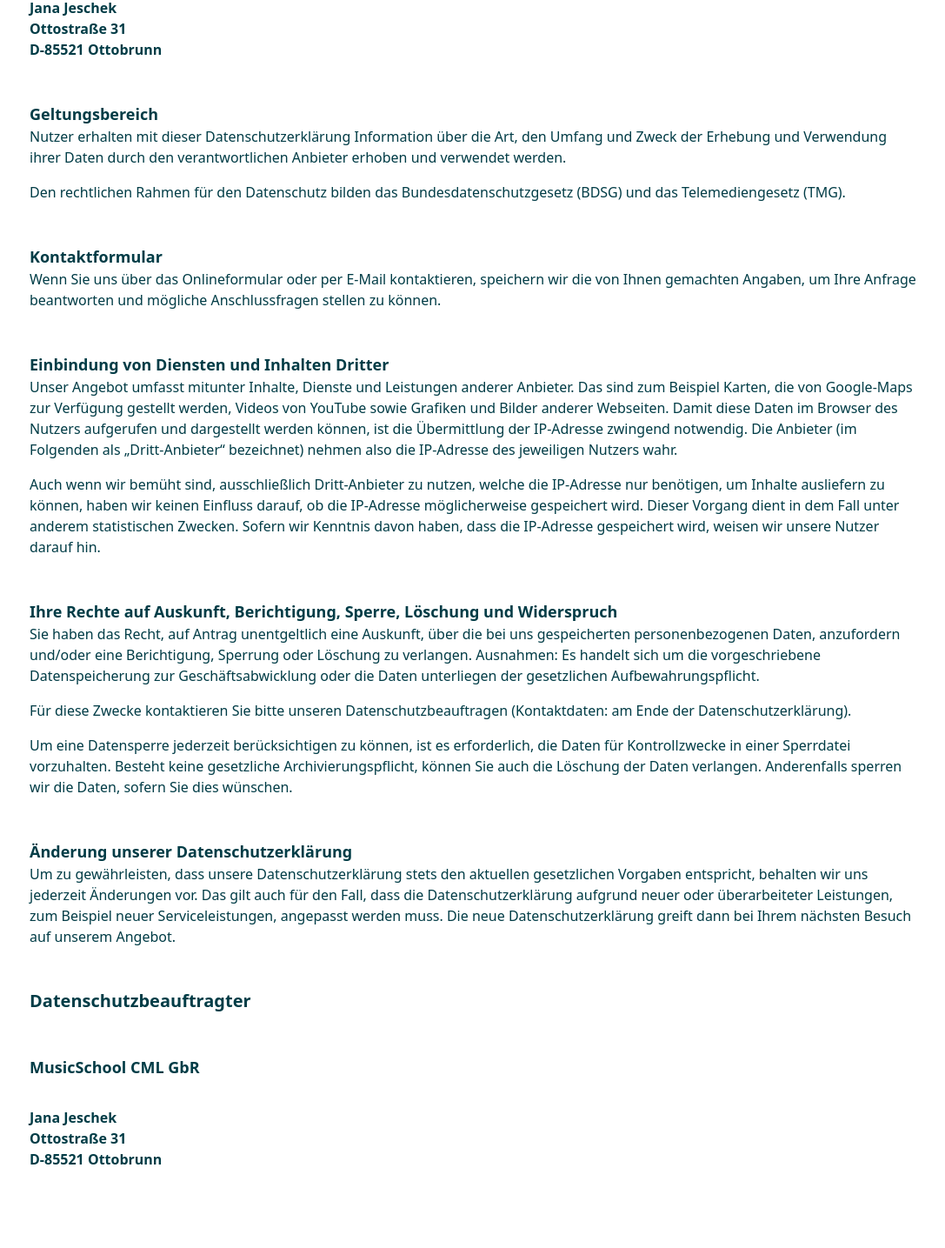
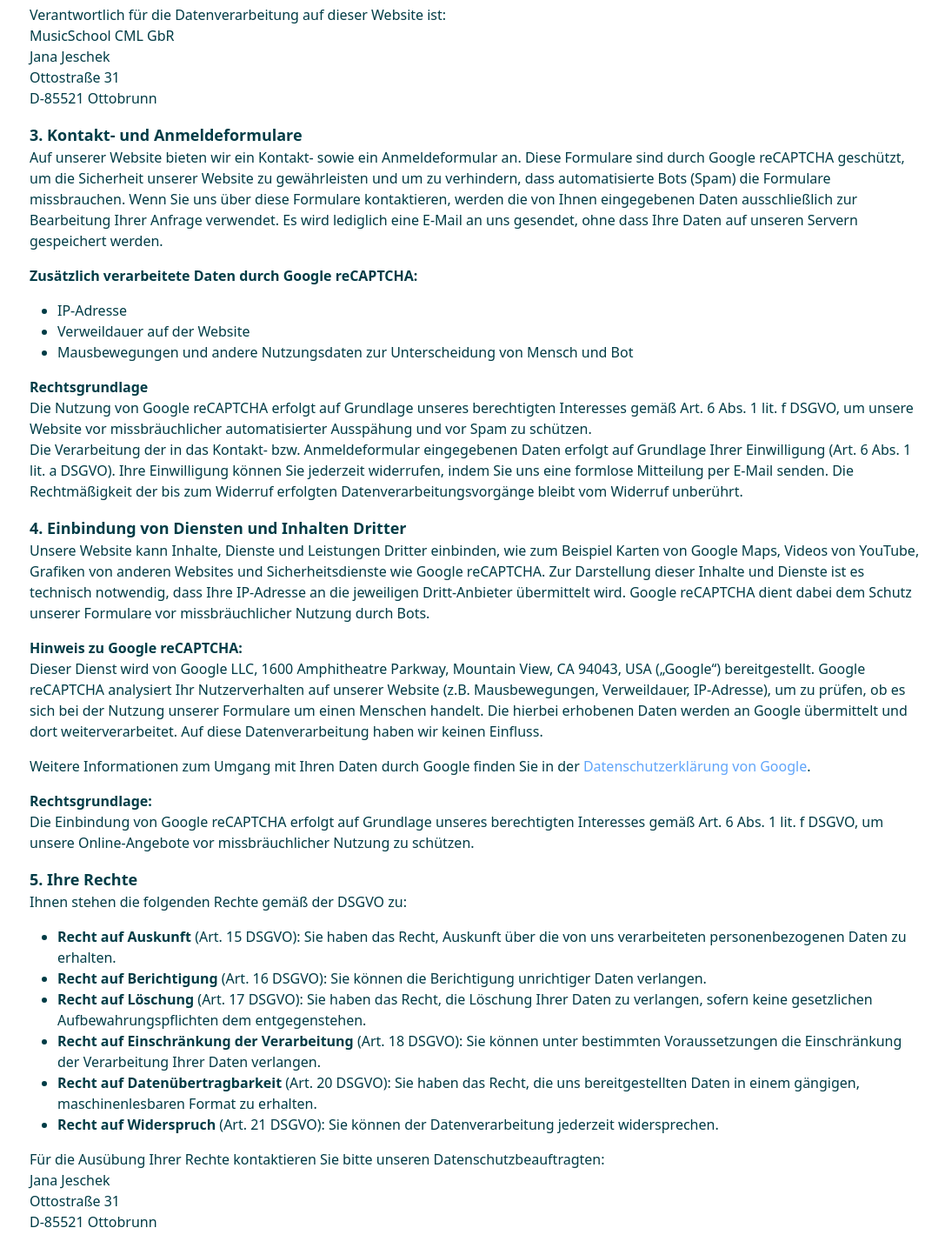
Before and after one commit to maxischmaxi/musicschool, a React (Vite) app: page /privacy in a window 1280 px wide. Shown: the part 383-1818 px from the top of the page at 87% size, without its empty margins (94-1181 px from the left). Built offline with nearby package versions, Linux system fonts and the light colour scheme; no server answers.

Commit message:
various changes

```diff
--- a/src/pages/Privacy.tsx
+++ b/src/pages/Privacy.tsx
@@ -4,87 +4,150 @@ export function Privacy() {
       <h1 className="w-full text-2xl md:text-5xl font-semibold text-center">
         Datenschutzerklärung
       </h1>
-      <h4 className="text-xl font-bold mt-12">
-        Anbieter und verantwortliche Stelle im Sinne des Datenschutzgesetzes
-      </h4>
-      <p className="font-bold text-lg mt-12">MusicSchool CML GbR</p>
-      <p className="font-semibold mt-8">Jana Jeschek</p>
-      <p className="font-semibold">Ottostraße 31</p>
-      <p className="font-semibold">D-85521 Ottobrunn</p>
-      <p className="font-bold text-lg mt-12">Geltungsbereich</p>
+      <p className="font-bold text-lg mt-12">1. Geltungsbereich</p>
       <p>
-        Nutzer erhalten mit dieser Datenschutzerklärung Information über die
-        Art, den Umfang und Zweck der Erhebung und Verwendung ihrer Daten durch
-        den verantwortlichen Anbieter erhoben und verwendet werden.
+        Diese Datenschutzerklärung informiert Nutzer über Art, Umfang und Zweck
+        der Erhebung und Verwendung personenbezogener Daten durch den
+        verantwortlichen Anbieter. Der rechtliche Rahmen für den Datenschutz
+        basiert auf der Datenschutz-Grundverordnung (DSGVO).
+      </p>
+      <p className="font-bold text-lg mt-4">2. Verantwortlicher</p>
+      <p>
+        Verantwortlich für die Datenverarbeitung auf dieser Website ist:
+        <br />
+        MusicSchool CML GbR
+        <br />
+        Jana Jeschek <br />
+        Ottostraße 31 <br />
+        D-85521 Ottobrunn
+      </p>
+      <p className="font-bold text-lg mt-4">3. Kontakt- und Anmeldeformulare</p>
+      <p>
+        Auf unserer Website bieten wir ein Kontakt- sowie ein Anmeldeformular
+        an. Diese Formulare sind durch Google reCAPTCHA geschützt, um die
+        Sicherheit unserer Website zu gewährleisten und um zu verhindern, dass
+        automatisierte Bots (Spam) die Formulare missbrauchen. Wenn Sie uns über
+        diese Formulare kontaktieren, werden die von Ihnen eingegebenen Daten
+        ausschließlich zur Bearbeitung Ihrer Anfrage verwendet. Es wird
+        lediglich eine E-Mail an uns gesendet, ohne dass Ihre Daten auf unseren
+        Servern gespeichert werden.
+      </p>
+      <p className="font-bold text-md mt-4">
+        Zusätzlich verarbeitete Daten durch Google reCAPTCHA:
+      </p>
+      <ul className="list-disc pl-8 my-4">
+        <li>IP-Adresse</li>
+        <li>Verweildauer auf der Website</li>
+        <li>
+          Mausbewegungen und andere Nutzungsdaten zur Unterscheidung von Mensch
+          und Bot
+        </li>
+      </ul>
+      <p className="font-bold text-md mt-4">Rechtsgrundlage</p>
+      <p>
+        Die Nutzung von Google reCAPTCHA erfolgt auf Grundlage unseres
+        berechtigten Interesses gemäß Art. 6 Abs. 1 lit. f DSGVO, um unsere
+        Website vor missbräuchlicher automatisierter Ausspähung und vor Spam zu
+        schützen.
+        <br />
+        Die Verarbeitung der in das Kontakt- bzw. Anmeldeformular eingegebenen
+        Daten erfolgt auf Grundlage Ihrer Einwilligung (Art. 6 Abs. 1 lit. a
+        DSGVO). Ihre Einwilligung können Sie jederzeit widerrufen, indem Sie uns
+        eine formlose Mitteilung per E-Mail senden. Die Rechtmäßigkeit der bis
+        zum Widerruf erfolgten Datenverarbeitungsvorgänge bleibt vom Widerruf
+        unberührt.
+      </p>
+      <p className="font-bold text-lg mt-4">
+        4. Einbindung von Diensten und Inhalten Dritter
+      </p>
+      <p>
+        Unsere Website kann Inhalte, Dienste und Leistungen Dritter einbinden,
+        wie zum Beispiel Karten von Google Maps, Videos von YouTube, Grafiken
+        von anderen Websites und Sicherheitsdienste wie Google reCAPTCHA. Zur
+        Darstellung dieser Inhalte und Dienste ist es technisch notwendig, dass
+        Ihre IP-Adresse an die jeweiligen Dritt-Anbieter übermittelt wird.
+        Google reCAPTCHA dient dabei dem Schutz unserer Formulare vor
+        missbräuchlicher Nutzung durch Bots.
+      </p>
+      <p className="font-bold text-md mt-4">Hinweis zu Google reCAPTCHA:</p>
+      <p>
+        Dieser Dienst wird von Google LLC, 1600 Amphitheatre Parkway, Mountain
+        View, CA 94043, USA („Google“) bereitgestellt. Google reCAPTCHA
+        analysiert Ihr Nutzerverhalten auf unserer Website (z.B. Mausbewegungen,
+        Verweildauer, IP-Adresse), um zu prüfen, ob es sich bei der Nutzung
+        unserer Formulare um einen Menschen handelt. Die hierbei erhobenen Daten
+        werden an Google übermittelt und dort weiterverarbeitet. Auf diese
+        Datenverarbeitung haben wir keinen Einfluss.
       </p>
       <p className="mt-4">
-        Den rechtlichen Rahmen für den Datenschutz bilden das
-        Bundesdatenschutzgesetz (BDSG) und das Telemediengesetz (TMG).
+        Weitere Informationen zum Umgang mit Ihren Daten durch Google finden Sie
+        in der{" "}
+        <a
+          target="_blank"
+          rel="noreferrer"
+          href="https://policies.google.com/privacy"
+          className="text-blue-400 hover:underline"
+        >
+          Datenschutzerklärung von Google
+        </a>
+        .
       </p>
-      <p className="font-bold text-lg mt-12">Kontaktformular</p>
+      <p className="font-bold text-md mt-4">Rechtsgrundlage:</p>
       <p>
-        Wenn Sie uns über das Onlineformular oder per E-Mail kontaktieren,
-        speichern wir die von Ihnen gemachten Angaben, um Ihre Anfrage
-        beantworten und mögliche Anschlussfragen stellen zu können.
+        Die Einbindung von Google reCAPTCHA erfolgt auf Grundlage unseres
+        berechtigten Interesses gemäß Art. 6 Abs. 1 lit. f DSGVO, um unsere
+        Online-Angebote vor missbräuchlicher Nutzung zu schützen.
       </p>
-      <p className="font-bold text-lg mt-12">
-        Einbindung von Diensten und Inhalten Dritter
+      <p className="font-bold text-lg mt-4">5. Ihre Rechte</p>
+      <p>Ihnen stehen die folgenden Rechte gemäß der DSGVO zu:</p>
+      <ul className="list-disc pl-8 my-4">
+        <li>
+          <b>Recht auf Auskunft</b> (Art. 15 DSGVO): Sie haben das Recht,
+          Auskunft über die von uns verarbeiteten personenbezogenen Daten zu
+          erhalten.
+        </li>
+        <li>
+          <b>Recht auf Berichtigung</b> (Art. 16 DSGVO): Sie können die
+          Berichtigung unrichtiger Daten verlangen.
+        </li>
+        <li>
+          <b>Recht auf Löschung</b> (Art. 17 DSGVO): Sie haben das Recht, die
+          Löschung Ihrer Daten zu verlangen, sofern keine gesetzlichen
+          Aufbewahrungspflichten dem entgegenstehen.
+        </li>
+        <li>
+          <b>Recht auf Einschränkung der Verarbeitung</b> (Art. 18 DSGVO): Sie
+          können unter bestimmten Voraussetzungen die Einschränkung der
+          Verarbeitung Ihrer Daten verlangen.
+        </li>
+        <li>
+          <b>Recht auf Datenübertragbarkeit</b> (Art. 20 DSGVO): Sie haben das
+          Recht, die uns bereitgestellten Daten in einem gängigen,
+          maschinenlesbaren Format zu erhalten.
+        </li>
+        <li>
+          <b>Recht auf Widerspruch</b> (Art. 21 DSGVO): Sie können der
+          Datenverarbeitung jederzeit widersprechen.
+        </li>
+      </ul>
+      <p>
+        Für die Ausübung Ihrer Rechte kontaktieren Sie bitte unseren
+        Datenschutzbeauftragten: <br />
+        Jana Jeschek <br />
+        Ottostraße 31 <br />
+        D-85521 Ottobrunn
+      </p>
+      <p className="font-bold text-lg mt-4">
+        6. Änderungen dieser Datenschutzerklärung
       </p>
       <p>
-        Unser Angebot umfasst mitunter Inhalte, Dienste und Leistungen anderer
-        Anbieter. Das sind zum Beispiel Karten, die von Google-Maps zur
-        Verfügung gestellt werden, Videos von YouTube sowie Grafiken und Bilder
-        anderer Webseiten. Damit diese Daten im Browser des Nutzers aufgerufen
-        und dargestellt werden können, ist die Übermittlung der IP-Adresse
-        zwingend notwendig. Die Anbieter (im Folgenden als „Dritt-Anbieter“
-        bezeichnet) nehmen also die IP-Adresse des jeweiligen Nutzers wahr.
+        Wir behalten uns vor, diese Datenschutzerklärung bei Bedarf anzupassen,
+        um den aktuellen rechtlichen Anforderungen zu entsprechen oder
+        Änderungen unserer Leistungen in der Datenschutzerklärung umzusetzen.
+        Die neue Datenschutzerklärung gilt ab Ihrem nächsten Besuch auf unserer
+        Website.
       </p>
-      <p className="mt-4">
-        Auch wenn wir bemüht sind, ausschließlich Dritt-Anbieter zu nutzen,
-        welche die IP-Adresse nur benötigen, um Inhalte ausliefern zu können,
-        haben wir keinen Einfluss darauf, ob die IP-Adresse möglicherweise
-        gespeichert wird. Dieser Vorgang dient in dem Fall unter anderem
-        statistischen Zwecken. Sofern wir Kenntnis davon haben, dass die
-        IP-Adresse gespeichert wird, weisen wir unsere Nutzer darauf hin.
-      </p>
-      <p className="font-bold text-lg mt-12">
-        Ihre Rechte auf Auskunft, Berichtigung, Sperre, Löschung und Widerspruch
-      </p>
-      <p>
-        Sie haben das Recht, auf Antrag unentgeltlich eine Auskunft, über die
-        bei uns gespeicherten personenbezogenen Daten, anzufordern und/oder eine
-        Berichtigung, Sperrung oder Löschung zu verlangen. Ausnahmen: Es handelt
-        sich um die vorgeschriebene Datenspeicherung zur Geschäftsabwicklung
-        oder die Daten unterliegen der gesetzlichen Aufbewahrungspflicht.
-      </p>
-      <p className="mt-4">
-        Für diese Zwecke kontaktieren Sie bitte unseren Datenschutzbeauftragen
-        (Kontaktdaten: am Ende der Datenschutzerklärung).
-      </p>
-      <p className="mt-4">
-        Um eine Datensperre jederzeit berücksichtigen zu können, ist es
-        erforderlich, die Daten für Kontrollzwecke in einer Sperrdatei
-        vorzuhalten. Besteht keine gesetzliche Archivierungspflicht, können Sie
-        auch die Löschung der Daten verlangen. Anderenfalls sperren wir die
-        Daten, sofern Sie dies wünschen.
-      </p>
-      <p className="font-bold text-lg mt-12">
-        Änderung unserer Datenschutzerklärung
-      </p>
-      <p>
-        Um zu gewährleisten, dass unsere Datenschutzerklärung stets den
-        aktuellen gesetzlichen Vorgaben entspricht, behalten wir uns jederzeit
-        Änderungen vor. Das gilt auch für den Fall, dass die
-        Datenschutzerklärung aufgrund neuer oder überarbeiteter Leistungen, zum
-        Beispiel neuer Serviceleistungen, angepasst werden muss. Die neue
-        Datenschutzerklärung greift dann bei Ihrem nächsten Besuch auf unserem
-        Angebot.
-      </p>
-      <p className="font-bold text-xl mt-12">Datenschutzbeauftragter</p>
-      <p className="font-bold text-lg mt-12">MusicSchool CML GbR</p>
-      <p className="font-semibold mt-8">Jana Jeschek</p>
-      <p className="font-semibold">Ottostraße 31</p>
-      <p className="font-semibold">D-85521 Ottobrunn</p>
+      <p className="mt-4">Stand dieser Datenschutzerklärung: 08.11.2024</p>
     </main>
   );
 }
```
